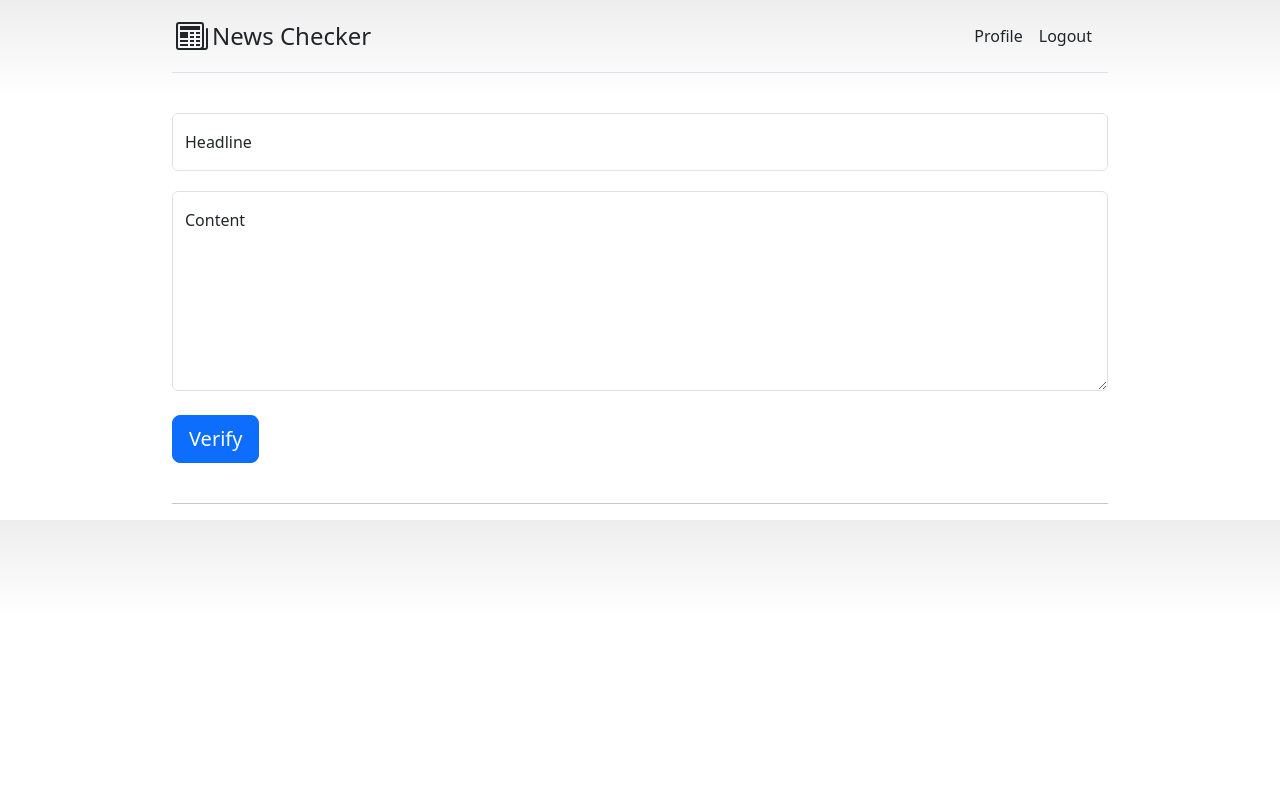
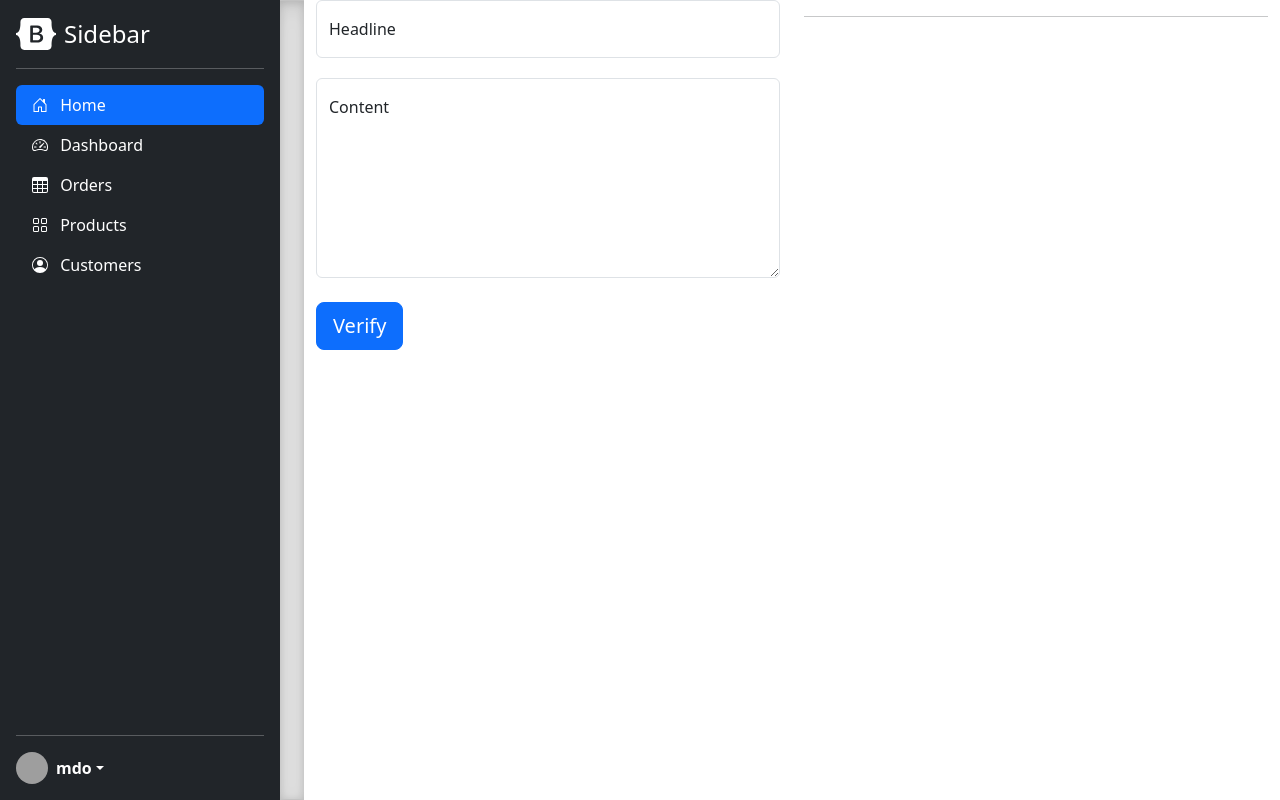
Before and after one commit to Danjuma1/news_checker, a Django app: page /dashboard/ in a window 1280 px wide. Run offline with Django 4.2, Linux system fonts and the light colour scheme; the visitor is signed in with stand-in values (Sample User, id 1); data that the repository does not hold is empty; some libraries are stand-ins or nearby versions; grey boxes are pictures that could not be loaded.

Commit message:
created dash_base.html to house base codes for dashboard.html

```diff
--- /dev/null
+++ b/core/templates/core/dash_base.html
@@ -0,0 +1,209 @@
+{% load static %}
+
+<!doctype html>
+<html lang="en">
+  <head>
+    <meta charset="utf-8">
+    <meta name="viewport" content="width=device-width, initial-scale=1">
+    <meta name="description" content="">
+    <meta name="author" content="Mark Otto, Jacob Thornton, and Bootstrap contributors">
+    <meta name="generator" content="Hugo 0.108.0">
+    <title>Sidebars · Bootstrap v5.3</title>
+
+    <link rel="canonical" href="https://getbootstrap.com/docs/5.3/examples/sidebars/">
+
+
+
+
+
+<link href="{% static 'assets/dist/css/bootstrap.min.css' %}" rel="stylesheet">
+
+    <style>
+      .bd-placeholder-img {
+        font-size: 1.125rem;
+        text-anchor: middle;
+        -webkit-user-select: none;
+        -moz-user-select: none;
+        user-select: none;
+      }
+
+      @media (min-width: 768px) {
+        .bd-placeholder-img-lg {
+          font-size: 3.5rem;
+        }
+      }
+
+      .b-example-divider {
+        height: 3rem;
+        background-color: rgba(0, 0, 0, .1);
+        border: solid rgba(0, 0, 0, .15);
+        border-width: 1px 0;
+        box-shadow: inset 0 .5em 1.5em rgba(0, 0, 0, .1), inset 0 .125em .5em rgba(0, 0, 0, .15);
+      }
+
+      .b-example-vr {
+        flex-shrink: 0;
+        width: 1.5rem;
+        height: 100vh;
+      }
+
+      .bi {
+        vertical-align: -.125em;
+        fill: currentColor;
+      }
+
+      .nav-scroller {
+        position: relative;
+        z-index: 2;
+        height: 2.75rem;
+        overflow-y: hidden;
+      }
+
+      .nav-scroller .nav {
+        display: flex;
+        flex-wrap: nowrap;
+        padding-bottom: 1rem;
+        margin-top: -1px;
+        overflow-x: auto;
+        text-align: center;
+        white-space: nowrap;
+        -webkit-overflow-scrolling: touch;
+      }
+    </style>
+
+
+    <!-- Custom styles for this template -->
+    <link href="{% static 'sidebars.css' %}" rel="stylesheet">
+  </head>
+  <body>
+
+<svg xmlns="http://www.w3.org/2000/svg" style="display: none;">
+  <symbol id="bootstrap" viewBox="0 0 118 94">
+    <title>Bootstrap</title>
+    <path fill-rule="evenodd" clip-rule="evenodd" d="M24.509 0c-6.733 0-11.715 5.893-11.492 12.284.214 6.14-.064 14.092-2.066 20.577C8.943 39.365 5.547 43.485 0 44.014v5.972c5.547.529 8.943 4.649 10.951 11.153 2.002 6.485 2.28 14.437 2.066 20.577C12.794 88.106 17.776 94 24.51 94H93.5c6.733 0 11.714-5.893 11.491-12.284-.214-6.14.064-14.092 2.066-20.577 2.009-6.504 5.396-10.624 10.943-11.153v-5.972c-5.547-.529-8.934-4.649-10.943-11.153-2.002-6.484-2.28-14.437-2.066-20.577C105.214 5.894 100.233 0 93.5 0H24.508zM80 57.863C80 66.663 73.436 72 62.543 72H44a2 2 0 01-2-2V24a2 2 0 012-2h18.437c9.083 0 15.044 4.92 15.044 12.474 0 5.302-4.01 10.049-9.119 10.88v.277C75.317 46.394 80 51.21 80 57.863zM60.521 28.34H49.948v14.934h8.905c6.884 0 10.68-2.772 10.68-7.727 0-4.643-3.264-7.207-9.012-7.207zM49.948 49.2v16.458H60.91c7.167 0 10.964-2.876 10.964-8.281 0-5.406-3.903-8.178-11.425-8.178H49.948z"></path>
+  </symbol>
+  <symbol id="home" viewBox="0 0 16 16">
+    <path d="M8.354 1.146a.5.5 0 0 0-.708 0l-6 6A.5.5 0 0 0 1.5 7.5v7a.5.5 0 0 0 .5.5h4.5a.5.5 0 0 0 .5-.5v-4h2v4a.5.5 0 0 0 .5.5H14a.5.5 0 0 0 .5-.5v-7a.5.5 0 0 0-.146-.354L13 5.793V2.5a.5.5 0 0 0-.5-.5h-1a.5.5 0 0 0-.5.5v1.293L8.354 1.146zM2.5 14V7.707l5.5-5.5 5.5 5.5V14H10v-4a.5.5 0 0 0-.5-.5h-3a.5.5 0 0 0-.5.5v4H2.5z"/>
+  </symbol>
+  <symbol id="speedometer2" viewBox="0 0 16 16">
+    <path d="M8 4a.5.5 0 0 1 .5.5V6a.5.5 0 0 1-1 0V4.5A.5.5 0 0 1 8 4zM3.732 5.732a.5.5 0 0 1 .707 0l.915.914a.5.5 0 1 1-.708.708l-.914-.915a.5.5 0 0 1 0-.707zM2 10a.5.5 0 0 1 .5-.5h1.586a.5.5 0 0 1 0 1H2.5A.5.5 0 0 1 2 10zm9.5 0a.5.5 0 0 1 .5-.5h1.5a.5.5 0 0 1 0 1H12a.5.5 0 0 1-.5-.5zm.754-4.246a.389.389 0 0 0-.527-.02L7.547 9.31a.91.91 0 1 0 1.302 1.258l3.434-4.297a.389.389 0 0 0-.029-.518z"/>
+    <path fill-rule="evenodd" d="M0 10a8 8 0 1 1 15.547 2.661c-.442 1.253-1.845 1.602-2.932 1.25C11.309 13.488 9.475 13 8 13c-1.474 0-3.31.488-4.615.911-1.087.352-2.49.003-2.932-1.25A7.988 7.988 0 0 1 0 10zm8-7a7 7 0 0 0-6.603 9.329c.203.575.923.876 1.68.63C4.397 12.533 6.358 12 8 12s3.604.532 4.923.96c.757.245 1.477-.056 1.68-.631A7 7 0 0 0 8 3z"/>
+  </symbol>
+  <symbol id="table" viewBox="0 0 16 16">
+    <path d="M0 2a2 2 0 0 1 2-2h12a2 2 0 0 1 2 2v12a2 2 0 0 1-2 2H2a2 2 0 0 1-2-2V2zm15 2h-4v3h4V4zm0 4h-4v3h4V8zm0 4h-4v3h3a1 1 0 0 0 1-1v-2zm-5 3v-3H6v3h4zm-5 0v-3H1v2a1 1 0 0 0 1 1h3zm-4-4h4V8H1v3zm0-4h4V4H1v3zm5-3v3h4V4H6zm4 4H6v3h4V8z"/>
+  </symbol>
+  <symbol id="people-circle" viewBox="0 0 16 16">
+    <path d="M11 6a3 3 0 1 1-6 0 3 3 0 0 1 6 0z"/>
+    <path fill-rule="evenodd" d="M0 8a8 8 0 1 1 16 0A8 8 0 0 1 0 8zm8-7a7 7 0 0 0-5.468 11.37C3.242 11.226 4.805 10 8 10s4.757 1.225 5.468 2.37A7 7 0 0 0 8 1z"/>
+  </symbol>
+  <symbol id="grid" viewBox="0 0 16 16">
+    <path d="M1 2.5A1.5 1.5 0 0 1 2.5 1h3A1.5 1.5 0 0 1 7 2.5v3A1.5 1.5 0 0 1 5.5 7h-3A1.5 1.5 0 0 1 1 5.5v-3zM2.5 2a.5.5 0 0 0-.5.5v3a.5.5 0 0 0 .5.5h3a.5.5 0 0 0 .5-.5v-3a.5.5 0 0 0-.5-.5h-3zm6.5.5A1.5 1.5 0 0 1 10.5 1h3A1.5 1.5 0 0 1 15 2.5v3A1.5 1.5 0 0 1 13.5 7h-3A1.5 1.5 0 0 1 9 5.5v-3zm1.5-.5a.5.5 0 0 0-.5.5v3a.5.5 0 0 0 .5.5h3a.5.5 0 0 0 .5-.5v-3a.5.5 0 0 0-.5-.5h-3zM1 10.5A1.5 1.5 0 0 1 2.5 9h3A1.5 1.5 0 0 1 7 10.5v3A1.5 1.5 0 0 1 5.5 15h-3A1.5 1.5 0 0 1 1 13.5v-3zm1.5-.5a.5.5 0 0 0-.5.5v3a.5.5 0 0 0 .5.5h3a.5.5 0 0 0 .5-.5v-3a.5.5 0 0 0-.5-.5h-3zm6.5.5A1.5 1.5 0 0 1 10.5 9h3a1.5 1.5 0 0 1 1.5 1.5v3a1.5 1.5 0 0 1-1.5 1.5h-3A1.5 1.5 0 0 1 9 13.5v-3zm1.5-.5a.5.5 0 0 0-.5.5v3a.5.5 0 0 0 .5.5h3a.5.5 0 0 0 .5-.5v-3a.5.5 0 0 0-.5-.5h-3z"/>
+  </symbol>
+  <symbol id="collection" viewBox="0 0 16 16">
+    <path d="M2.5 3.5a.5.5 0 0 1 0-1h11a.5.5 0 0 1 0 1h-11zm2-2a.5.5 0 0 1 0-1h7a.5.5 0 0 1 0 1h-7zM0 13a1.5 1.5 0 0 0 1.5 1.5h13A1.5 1.5 0 0 0 16 13V6a1.5 1.5 0 0 0-1.5-1.5h-13A1.5 1.5 0 0 0 0 6v7zm1.5.5A.5.5 0 0 1 1 13V6a.5.5 0 0 1 .5-.5h13a.5.5 0 0 1 .5.5v7a.5.5 0 0 1-.5.5h-13z"/>
+  </symbol>
+  <symbol id="calendar3" viewBox="0 0 16 16">
+    <path d="M14 0H2a2 2 0 0 0-2 2v12a2 2 0 0 0 2 2h12a2 2 0 0 0 2-2V2a2 2 0 0 0-2-2zM1 3.857C1 3.384 1.448 3 2 3h12c.552 0 1 .384 1 .857v10.286c0 .473-.448.857-1 .857H2c-.552 0-1-.384-1-.857V3.857z"/>
+    <path d="M6.5 7a1 1 0 1 0 0-2 1 1 0 0 0 0 2zm3 0a1 1 0 1 0 0-2 1 1 0 0 0 0 2zm3 0a1 1 0 1 0 0-2 1 1 0 0 0 0 2zm-9 3a1 1 0 1 0 0-2 1 1 0 0 0 0 2zm3 0a1 1 0 1 0 0-2 1 1 0 0 0 0 2zm3 0a1 1 0 1 0 0-2 1 1 0 0 0 0 2zm3 0a1 1 0 1 0 0-2 1 1 0 0 0 0 2zm-9 3a1 1 0 1 0 0-2 1 1 0 0 0 0 2zm3 0a1 1 0 1 0 0-2 1 1 0 0 0 0 2zm3 0a1 1 0 1 0 0-2 1 1 0 0 0 0 2z"/>
+  </symbol>
+  <symbol id="chat-quote-fill" viewBox="0 0 16 16">
+    <path d="M16 8c0 3.866-3.582 7-8 7a9.06 9.06 0 0 1-2.347-.306c-.584.296-1.925.864-4.181 1.234-.2.032-.352-.176-.273-.362.354-.836.674-1.95.77-2.966C.744 11.37 0 9.76 0 8c0-3.866 3.582-7 8-7s8 3.134 8 7zM7.194 6.766a1.688 1.688 0 0 0-.227-.272 1.467 1.467 0 0 0-.469-.324l-.008-.004A1.785 1.785 0 0 0 5.734 6C4.776 6 4 6.746 4 7.667c0 .92.776 1.666 1.734 1.666.343 0 .662-.095.931-.26-.137.389-.39.804-.81 1.22a.405.405 0 0 0 .011.59c.173.16.447.155.614-.01 1.334-1.329 1.37-2.758.941-3.706a2.461 2.461 0 0 0-.227-.4zM11 9.073c-.136.389-.39.804-.81 1.22a.405.405 0 0 0 .012.59c.172.16.446.155.613-.01 1.334-1.329 1.37-2.758.942-3.706a2.466 2.466 0 0 0-.228-.4 1.686 1.686 0 0 0-.227-.273 1.466 1.466 0 0 0-.469-.324l-.008-.004A1.785 1.785 0 0 0 10.07 6c-.957 0-1.734.746-1.734 1.667 0 .92.777 1.666 1.734 1.666.343 0 .662-.095.931-.26z"/>
+  </symbol>
+  <symbol id="cpu-fill" viewBox="0 0 16 16">
+    <path d="M6.5 6a.5.5 0 0 0-.5.5v3a.5.5 0 0 0 .5.5h3a.5.5 0 0 0 .5-.5v-3a.5.5 0 0 0-.5-.5h-3z"/>
+    <path d="M5.5.5a.5.5 0 0 0-1 0V2A2.5 2.5 0 0 0 2 4.5H.5a.5.5 0 0 0 0 1H2v1H.5a.5.5 0 0 0 0 1H2v1H.5a.5.5 0 0 0 0 1H2v1H.5a.5.5 0 0 0 0 1H2A2.5 2.5 0 0 0 4.5 14v1.5a.5.5 0 0 0 1 0V14h1v1.5a.5.5 0 0 0 1 0V14h1v1.5a.5.5 0 0 0 1 0V14h1v1.5a.5.5 0 0 0 1 0V14a2.5 2.5 0 0 0 2.5-2.5h1.5a.5.5 0 0 0 0-1H14v-1h1.5a.5.5 0 0 0 0-1H14v-1h1.5a.5.5 0 0 0 0-1H14v-1h1.5a.5.5 0 0 0 0-1H14A2.5 2.5 0 0 0 11.5 2V.5a.5.5 0 0 0-1 0V2h-1V.5a.5.5 0 0 0-1 0V2h-1V.5a.5.5 0 0 0-1 0V2h-1V.5zm1 4.5h3A1.5 1.5 0 0 1 11 6.5v3A1.5 1.5 0 0 1 9.5 11h-3A1.5 1.5 0 0 1 5 9.5v-3A1.5 1.5 0 0 1 6.5 5z"/>
+  </symbol>
+  <symbol id="gear-fill" viewBox="0 0 16 16">
+    <path d="M9.405 1.05c-.413-1.4-2.397-1.4-2.81 0l-.1.34a1.464 1.464 0 0 1-2.105.872l-.31-.17c-1.283-.698-2.686.705-1.987 1.987l.169.311c.446.82.023 1.841-.872 2.105l-.34.1c-1.4.413-1.4 2.397 0 2.81l.34.1a1.464 1.464 0 0 1 .872 2.105l-.17.31c-.698 1.283.705 2.686 1.987 1.987l.311-.169a1.464 1.464 0 0 1 2.105.872l.1.34c.413 1.4 2.397 1.4 2.81 0l.1-.34a1.464 1.464 0 0 1 2.105-.872l.31.17c1.283.698 2.686-.705 1.987-1.987l-.169-.311a1.464 1.464 0 0 1 .872-2.105l.34-.1c1.4-.413 1.4-2.397 0-2.81l-.34-.1a1.464 1.464 0 0 1-.872-2.105l.17-.31c.698-1.283-.705-2.686-1.987-1.987l-.311.169a1.464 1.464 0 0 1-2.105-.872l-.1-.34zM8 10.93a2.929 2.929 0 1 1 0-5.86 2.929 2.929 0 0 1 0 5.858z"/>
+  </symbol>
+  <symbol id="speedometer" viewBox="0 0 16 16">
+    <path d="M8 2a.5.5 0 0 1 .5.5V4a.5.5 0 0 1-1 0V2.5A.5.5 0 0 1 8 2zM3.732 3.732a.5.5 0 0 1 .707 0l.915.914a.5.5 0 1 1-.708.708l-.914-.915a.5.5 0 0 1 0-.707zM2 8a.5.5 0 0 1 .5-.5h1.586a.5.5 0 0 1 0 1H2.5A.5.5 0 0 1 2 8zm9.5 0a.5.5 0 0 1 .5-.5h1.5a.5.5 0 0 1 0 1H12a.5.5 0 0 1-.5-.5zm.754-4.246a.389.389 0 0 0-.527-.02L7.547 7.31A.91.91 0 1 0 8.85 8.569l3.434-4.297a.389.389 0 0 0-.029-.518z"/>
+    <path fill-rule="evenodd" d="M6.664 15.889A8 8 0 1 1 9.336.11a8 8 0 0 1-2.672 15.78zm-4.665-4.283A11.945 11.945 0 0 1 8 10c2.186 0 4.236.585 6.001 1.606a7 7 0 1 0-12.002 0z"/>
+  </symbol>
+  <symbol id="toggles2" viewBox="0 0 16 16">
+    <path d="M9.465 10H12a2 2 0 1 1 0 4H9.465c.34-.588.535-1.271.535-2 0-.729-.195-1.412-.535-2z"/>
+    <path d="M6 15a3 3 0 1 0 0-6 3 3 0 0 0 0 6zm0 1a4 4 0 1 1 0-8 4 4 0 0 1 0 8zm.535-10a3.975 3.975 0 0 1-.409-1H4a1 1 0 0 1 0-2h2.126c.091-.355.23-.69.41-1H4a2 2 0 1 0 0 4h2.535z"/>
+    <path d="M14 4a4 4 0 1 1-8 0 4 4 0 0 1 8 0z"/>
+  </symbol>
+  <symbol id="tools" viewBox="0 0 16 16">
+    <path d="M1 0L0 1l2.2 3.081a1 1 0 0 0 .815.419h.07a1 1 0 0 1 .708.293l2.675 2.675-2.617 2.654A3.003 3.003 0 0 0 0 13a3 3 0 1 0 5.878-.851l2.654-2.617.968.968-.305.914a1 1 0 0 0 .242 1.023l3.356 3.356a1 1 0 0 0 1.414 0l1.586-1.586a1 1 0 0 0 0-1.414l-3.356-3.356a1 1 0 0 0-1.023-.242L10.5 9.5l-.96-.96 2.68-2.643A3.005 3.005 0 0 0 16 3c0-.269-.035-.53-.102-.777l-2.14 2.141L12 4l-.364-1.757L13.777.102a3 3 0 0 0-3.675 3.68L7.462 6.46 4.793 3.793a1 1 0 0 1-.293-.707v-.071a1 1 0 0 0-.419-.814L1 0zm9.646 10.646a.5.5 0 0 1 .708 0l3 3a.5.5 0 0 1-.708.708l-3-3a.5.5 0 0 1 0-.708zM3 11l.471.242.529.026.287.445.445.287.026.529L5 13l-.242.471-.026.529-.445.287-.287.445-.529.026L3 15l-.471-.242L2 14.732l-.287-.445L1.268 14l-.026-.529L1 13l.242-.471.026-.529.445-.287.287-.445.529-.026L3 11z"/>
+  </symbol>
+  <symbol id="chevron-right" viewBox="0 0 16 16">
+    <path fill-rule="evenodd" d="M4.646 1.646a.5.5 0 0 1 .708 0l6 6a.5.5 0 0 1 0 .708l-6 6a.5.5 0 0 1-.708-.708L10.293 8 4.646 2.354a.5.5 0 0 1 0-.708z"/>
+  </symbol>
+  <symbol id="geo-fill" viewBox="0 0 16 16">
+    <path fill-rule="evenodd" d="M4 4a4 4 0 1 1 4.5 3.969V13.5a.5.5 0 0 1-1 0V7.97A4 4 0 0 1 4 3.999zm2.493 8.574a.5.5 0 0 1-.411.575c-.712.118-1.28.295-1.655.493a1.319 1.319 0 0 0-.37.265.301.301 0 0 0-.057.09V14l.002.008a.147.147 0 0 0 .016.033.617.617 0 0 0 .145.15c.165.13.435.27.813.395.751.25 1.82.414 3.024.414s2.273-.163 3.024-.414c.378-.126.648-.265.813-.395a.619.619 0 0 0 .146-.15.148.148 0 0 0 .015-.033L12 14v-.004a.301.301 0 0 0-.057-.09 1.318 1.318 0 0 0-.37-.264c-.376-.198-.943-.375-1.655-.493a.5.5 0 1 1 .164-.986c.77.127 1.452.328 1.957.594C12.5 13 13 13.4 13 14c0 .426-.26.752-.544.977-.29.228-.68.413-1.116.558-.878.293-2.059.465-3.34.465-1.281 0-2.462-.172-3.34-.465-.436-.145-.826-.33-1.116-.558C3.26 14.752 3 14.426 3 14c0-.599.5-1 .961-1.243.505-.266 1.187-.467 1.957-.594a.5.5 0 0 1 .575.411z"/>
+  </symbol>
+</svg>
+
+<main class="d-flex flex-nowrap">
+    <h1 class="visually-hidden">Sidebars examples</h1>
+
+    <div class="d-flex flex-column flex-shrink-0 p-3 text-bg-dark" style="width: 280px;">
+      <a href="/" class="d-flex align-items-center mb-3 mb-md-0 me-md-auto text-white text-decoration-none">
+        <svg class="bi pe-none me-2" width="40" height="32"><use xlink:href="#bootstrap"/></svg>
+        <span class="fs-4">Sidebar</span>
+      </a>
+      <hr>
+      <ul class="nav nav-pills flex-column mb-auto">
+        <li class="nav-item">
+          <a href="#" class="nav-link active" aria-current="page">
+            <svg class="bi pe-none me-2" width="16" height="16"><use xlink:href="#home"/></svg>
+            Home
+          </a>
+        </li>
+        <li>
+          <a href="#" class="nav-link text-white">
+            <svg class="bi pe-none me-2" width="16" height="16"><use xlink:href="#speedometer2"/></svg>
+            Dashboard
+          </a>
+        </li>
+        <li>
+          <a href="#" class="nav-link text-white">
+            <svg class="bi pe-none me-2" width="16" height="16"><use xlink:href="#table"/></svg>
+            Orders
+          </a>
+        </li>
+        <li>
+          <a href="#" class="nav-link text-white">
+            <svg class="bi pe-none me-2" width="16" height="16"><use xlink:href="#grid"/></svg>
+            Products
+          </a>
+        </li>
+        <li>
+          <a href="#" class="nav-link text-white">
+            <svg class="bi pe-none me-2" width="16" height="16"><use xlink:href="#people-circle"/></svg>
+            Customers
+          </a>
+        </li>
+      </ul>
+      <hr>
+      <div class="dropdown">
+        <a href="#" class="d-flex align-items-center text-white text-decoration-none dropdown-toggle" data-bs-toggle="dropdown" aria-expanded="false">
+          <img src="https://github.com/mdo.png" alt="" width="32" height="32" class="rounded-circle me-2">
+          <strong>mdo</strong>
+        </a>
+        <ul class="dropdown-menu dropdown-menu-dark text-small shadow">
+          <li><a class="dropdown-item" href="#">New project...</a></li>
+          <li><a class="dropdown-item" href="#">Settings</a></li>
+          <li><a class="dropdown-item" href="#">Profile</a></li>
+          <li><hr class="dropdown-divider"></li>
+          <li><a class="dropdown-item" href="#">Sign out</a></li>
+        </ul>
+      </div>
+    </div>
+
+    <div class="b-example-divider b-example-vr"></div>
+
+    {% block content %}{% endblock content %}
+
+
+
+</main>
+
+
+    <script src="{% static 'assets/dist/js/bootstrap.bundle.min.js' %}"></script>
+
+      <script src="{% static 'sidebars.js' %}"></script>
+  </body>
+</html>
--- a/core/templates/core/dashboard.html
+++ b/core/templates/core/dashboard.html
@@ -1,11 +1,10 @@
-{% extends 'core/base.html' %}
+{% extends 'core/dash_base.html' %}
 {% load static %}
 {% load widget_tweaks %}
 
 {% block content %}
 
-<main>
-    <div class="container py-3">
+    {% comment %} <div class="container py-3">
         <header>
           <div class="d-flex flex-column flex-md-row align-items-center pb-3 mb-4 border-bottom">
             <a href="/" class="d-flex align-items-center text-dark text-decoration-none">
@@ -22,7 +21,7 @@
             </nav>
           </div>
         </header>
-    </div>
+    </div> {% endcomment %}
 
     <div class="container">
         <form method="POST">
@@ -58,6 +57,6 @@
         <span class="placeholder bg-success"></span>
         <span class="placeholder w-75 bg-success"></span> {% endcomment %}
     </div>
-</main>
+
 
 {% endblock content %}
```
